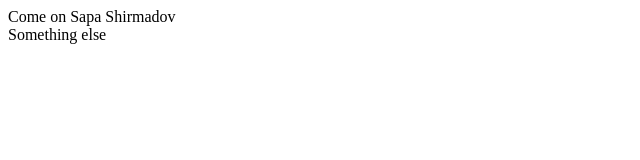
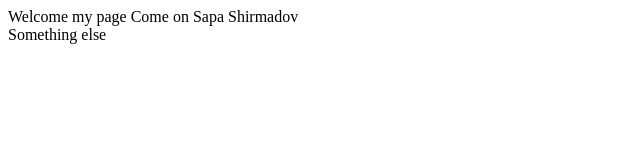
Before and after one commit to shirmadov/test, a plain HTML site: page index.html in a window 1280 px wide. Shown: the whole page, without its empty margins (0-640 px from the left). Drawn offline with Linux system fonts and the light colour scheme.

Commit message:
Welcome my page

```diff
--- a/index.html
+++ b/index.html
@@ -8,6 +8,7 @@
     <title>Document</title>
 </head>
 <body>
+<span>Welcome my page</span>
 Come on
 Sapa Shirmadov
 
```
